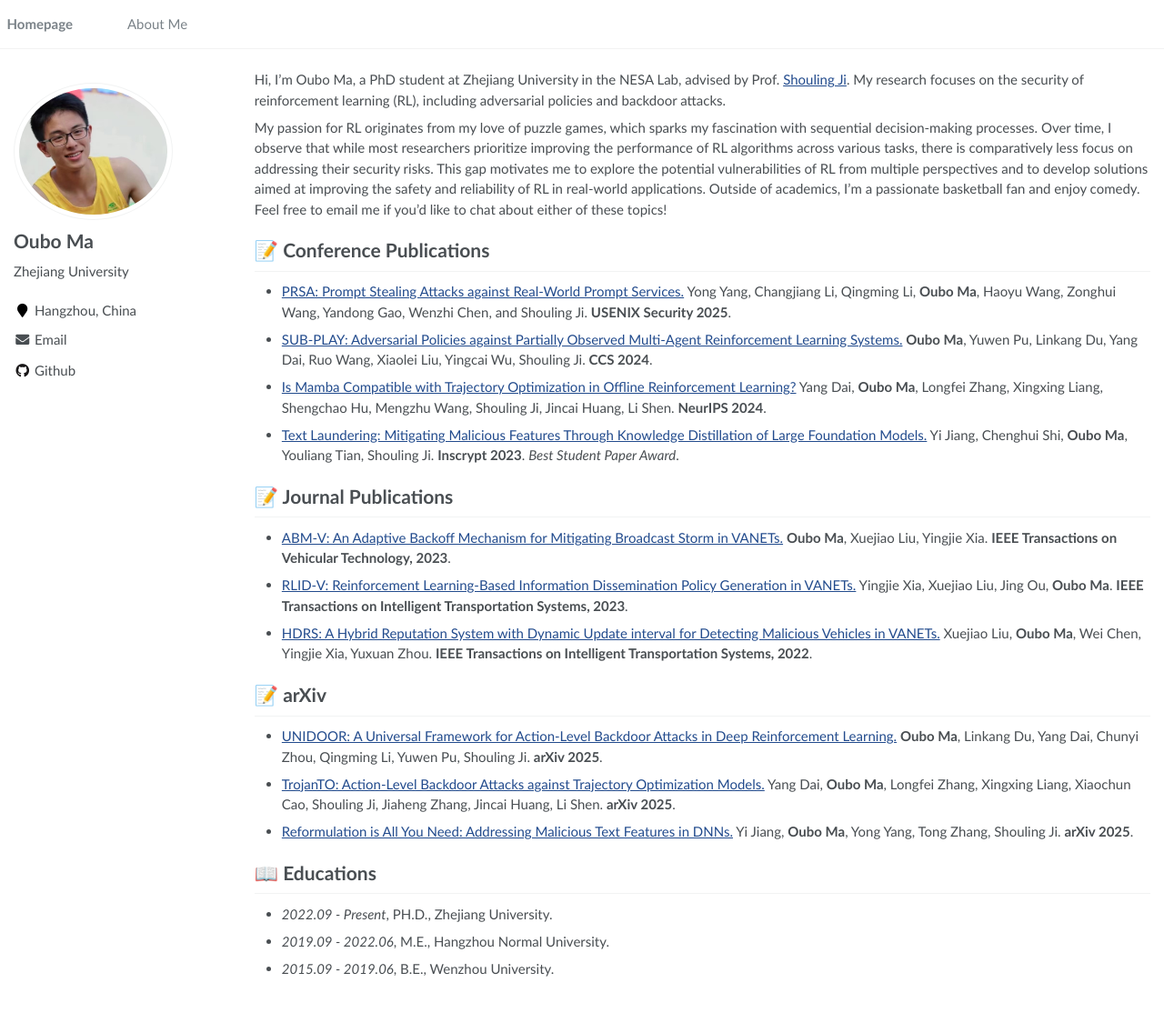
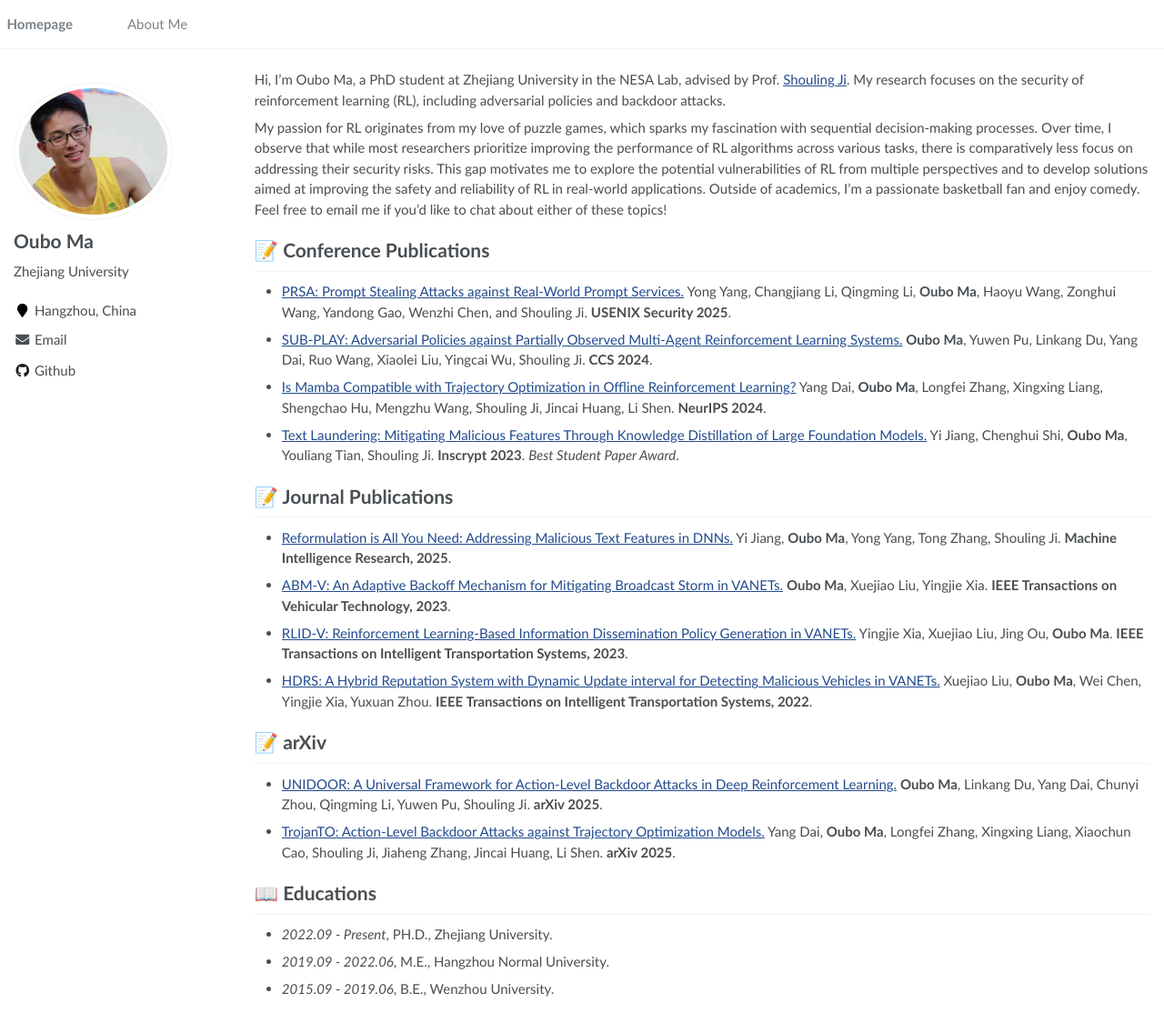
Before and after one commit to maoubo/maoubo.github.io, a Jekyll site: the page built from _pages/about.md, in a window 1280 px wide and 1114 px high. Shown: the whole window at 91% size. Built offline with Jekyll 4.4.1, drawn with Linux system fonts in a browser that asks for light colours; some of the changed lines change nothing that is shown.

Commit message:
Update about.md

```diff
--- a/_pages/about.md
+++ b/_pages/about.md
@@ -28,6 +28,7 @@ My passion for RL originates from my love of puzzle games, which sparks my fasci
 - [Text Laundering: Mitigating Malicious Features Through Knowledge Distillation of Large Foundation Models.](https://nesa.zju.edu.cn/download/jy_pdf_TextLaundering.pdf) Yi Jiang, Chenghui Shi, **Oubo Ma**, Youliang Tian, Shouling Ji. **Inscrypt 2023**. *Best Student Paper Award*.
 
 # 📝 Journal Publications
+- [Reformulation is All You Need: Addressing Malicious Text Features in DNNs.](https://arxiv.org/pdf/2502.00652) Yi Jiang, **Oubo Ma**, Yong Yang, Tong Zhang, Shouling Ji. **Machine Intelligence Research, 2025**.
 - [ABM-V: An Adaptive Backoff Mechanism for Mitigating Broadcast Storm in VANETs.](https://maoubo.github.io/docs/ABM-V.pdf) **Oubo Ma**, Xuejiao Liu, Yingjie Xia. **IEEE Transactions on Vehicular Technology, 2023**.
 - [RLID-V: Reinforcement Learning-Based Information Dissemination Policy Generation in VANETs.](https://maoubo.github.io/docs/RLID-V.pdf) Yingjie Xia, Xuejiao Liu, Jing Ou, **Oubo Ma**. **IEEE Transactions on Intelligent Transportation Systems, 2023**.
 - [HDRS: A Hybrid Reputation System with Dynamic Update interval for Detecting Malicious Vehicles in VANETs.](https://maoubo.github.io/docs/HDRS.pdf) Xuejiao Liu, **Oubo Ma**, Wei Chen, Yingjie Xia, Yuxuan Zhou. **IEEE Transactions on Intelligent Transportation Systems, 2022**.
@@ -35,7 +36,6 @@ My passion for RL originates from my love of puzzle games, which sparks my fasci
 # 📝 arXiv
 - [UNIDOOR: A Universal Framework for Action-Level Backdoor Attacks in Deep Reinforcement Learning.](https://arxiv.org/pdf/2501.15529) **Oubo Ma**, Linkang Du, Yang Dai, Chunyi Zhou, Qingming Li, Yuwen Pu, Shouling Ji. **arXiv 2025**.
 - [TrojanTO: Action-Level Backdoor Attacks against Trajectory Optimization Models.](https://arxiv.org/pdf/2506.12815) Yang Dai, **Oubo Ma**, Longfei Zhang, Xingxing Liang, Xiaochun Cao, Shouling Ji, Jiaheng Zhang, Jincai Huang, Li Shen. **arXiv 2025**.
-- [Reformulation is All You Need: Addressing Malicious Text Features in DNNs.](https://arxiv.org/pdf/2502.00652) Yi Jiang, **Oubo Ma**, Yong Yang, Tong Zhang, Shouling Ji. **arXiv 2025**.
 
 # 📖 Educations
 - *2022.09 - Present*, PH.D., Zhejiang University.
```
